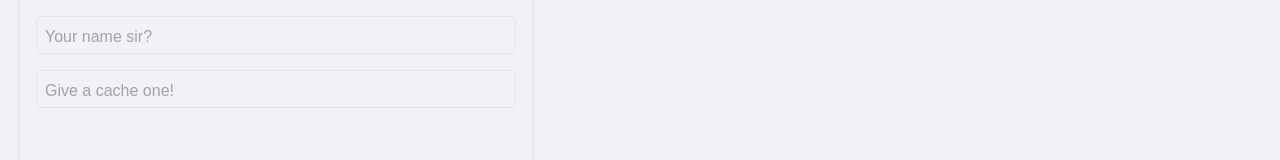
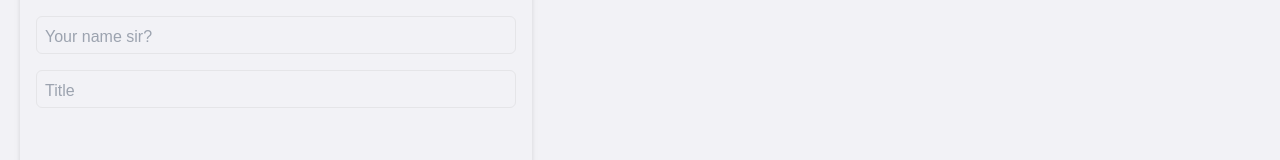
Before and after one commit to qarnayn-dev/qarnayn_portfolio, a Next.js app: page / in a window 1280 px wide. Shown: the part 3090-3250 px from the top of the page. Built offline with nearby package versions, Linux system fonts and the light colour scheme.

Commit message:
UP - minor adjustment

```diff
--- a/components/ContactSection.tsx
+++ b/components/ContactSection.tsx
@@ -15,19 +15,19 @@ const ContactMeForm = () => {
     return (
         <div className='w-full max-w-lg h-[80%] rounded-xl px-4 py-8 bg-themed-gray-base drop-shadow-md dark:bg-neutral-900 style-body'>
             <TextInputField hintText='Your name sir?' title='Name'/>
-            <TextInputField hintText='Give a cache one!' title='Title'/>
+            <TextInputField title='Title'/>
 
         </div>
     )
 }
 
 interface iTextIputField{
+    title: string,
     hintText?: string,
-    title?: string,
     labelId?:string,
 }
 
-const TextInputField = (config:iTextIputField) => {
+const TextInputField = (props:iTextIputField) => {
     const id: string = "fname";
 
     const [isFocus, setIsFocus] = useState(false);
@@ -39,17 +39,17 @@ const TextInputField = (config:iTextIputField) => {
     return (
         <div className='relative group mb-4'>
             <motion.label
-                transition={{duration: isFocus ? 0.3 : 0.1}}
+                transition={{duration: isFocus ? 0.3 : 0.12}}
                 animate={{
                     translateY: shouldOnTop ? 0 : -14,
                     translateX: shouldOnTop ? 6:0,
                     scale: shouldOnTop ? 0.9 : 0.8,
                     opacity:  shouldOnTop? 0: 1,
                 }}
-                className='bg-themed-gray-base text-themed-gray-t7 absolute top-0 left-0 px-1 group-focus-within:text-primary-base group-focus-within:font-medium'>{config.title?? config.hintText}</motion.label>
+                className='bg-themed-gray-base text-themed-gray-t7 absolute top-0 left-0 px-1 group-focus-within:text-primary-base group-focus-within:font-medium'>{props.title}</motion.label>
             <input
                 id={id}
-                placeholder={isFocus?"": config.hintText}
+                placeholder={isFocus?"": props.hintText?? props.title}
                 onFocus={()=>setIsFocus(true)}
                 onBlur={() => setIsFocus(false)}
                 onChange={(e) => {
```
